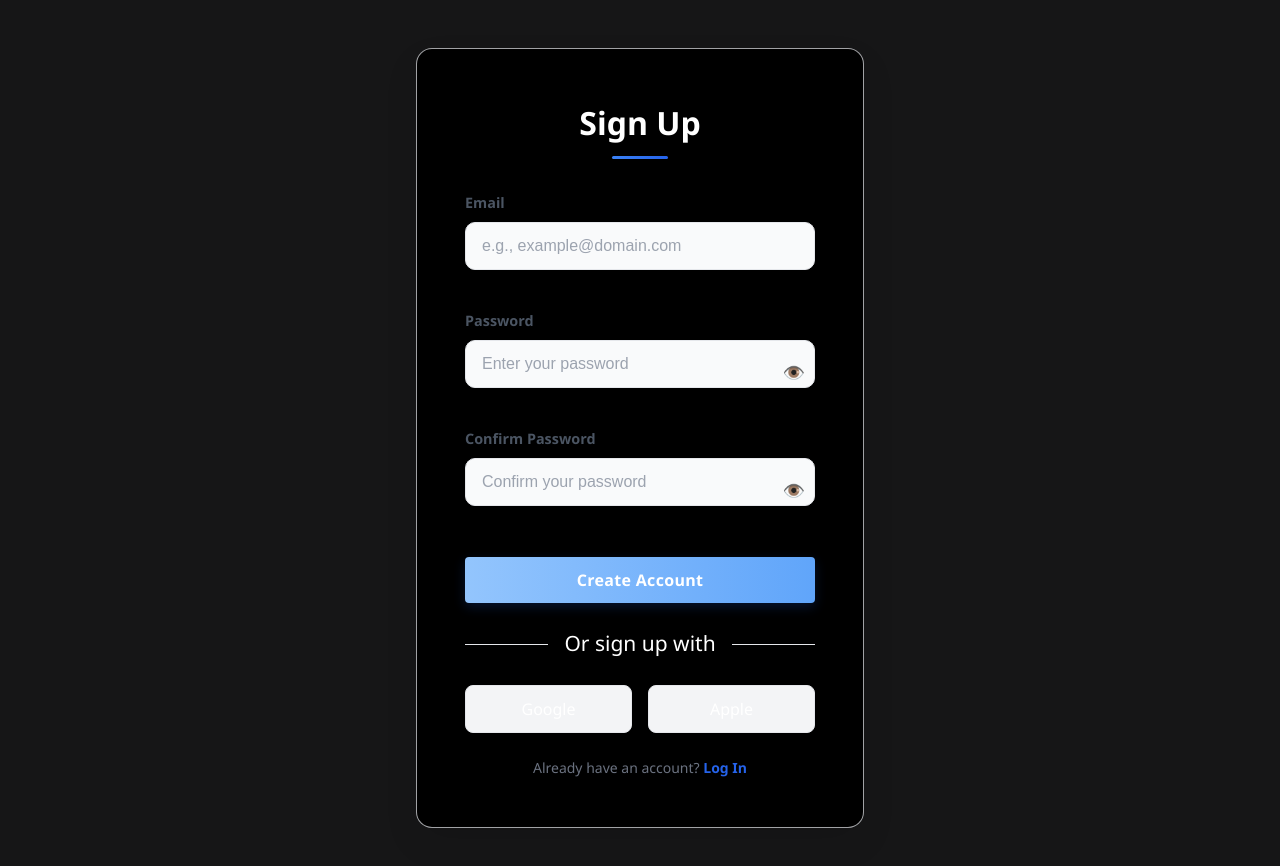
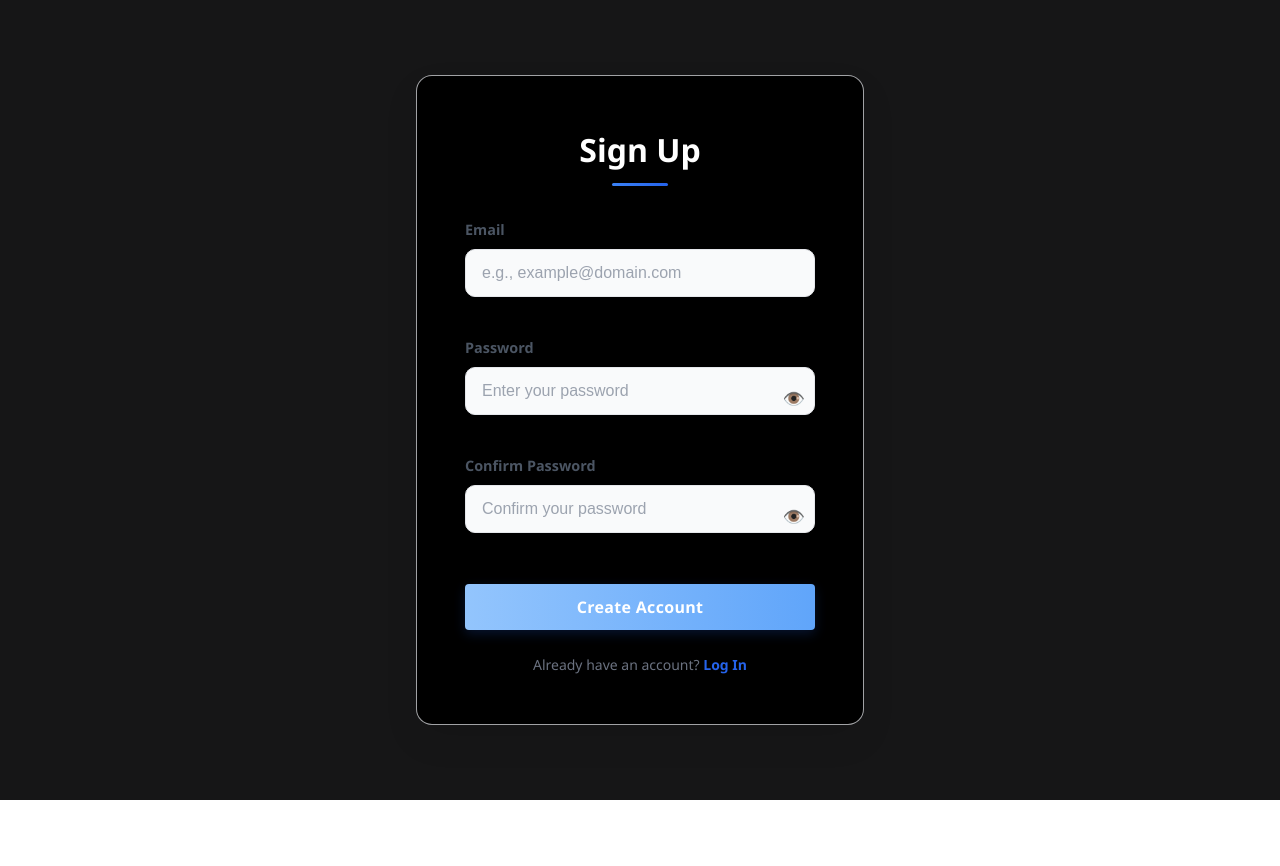
Before and after one commit to AnuragNishad12/AdminPanelXelevate, a React (Vite) app: page /SignUp in a window 1280 px wide. Shown: the top 866 px of the page. After the commit the page ends 800 px from the top, so only its background shows below. Built offline with nearby package versions, Linux system fonts and the light colour scheme.

Commit message:
fixed sign up

```diff
--- a/src/SignUp.jsx
+++ b/src/SignUp.jsx
@@ -212,11 +212,7 @@ const SignUp = () => {
             </button>
           </form>
 
-          <div className="auth-divider"><h2 className="auth-divider-text">Or sign up with</h2></div>
-          <div className="social-login-buttons">
-            <button className="social-button" type="button" onClick={() => handleSocialSignUp('Google')}>Google</button>
-            <button className="social-button" type="button" onClick={() => handleSocialSignUp('Apple')}>Apple</button>
-          </div>
+
 
           <div className="signup-footer">
             Already have an account? <a href="/">Log In</a>
```
